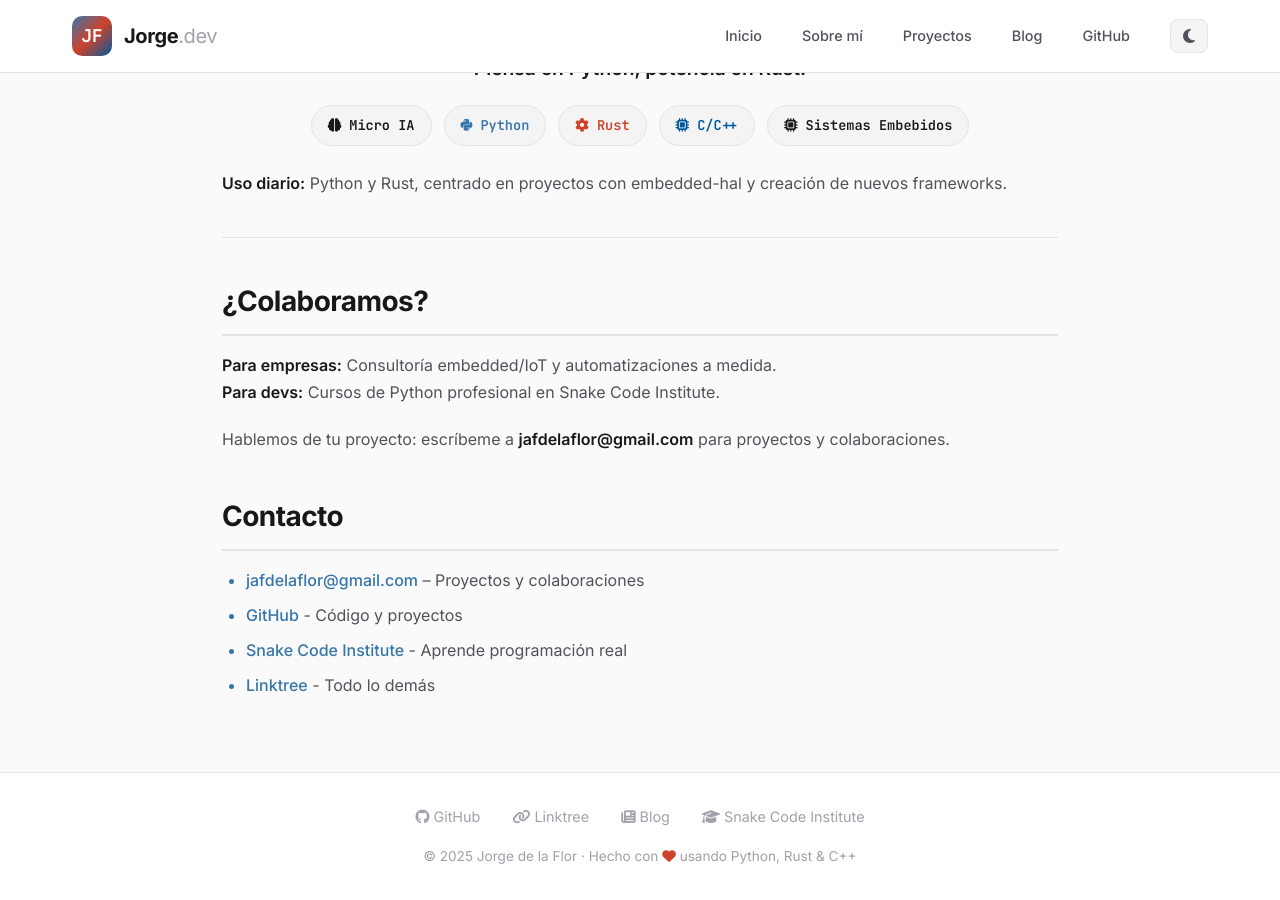
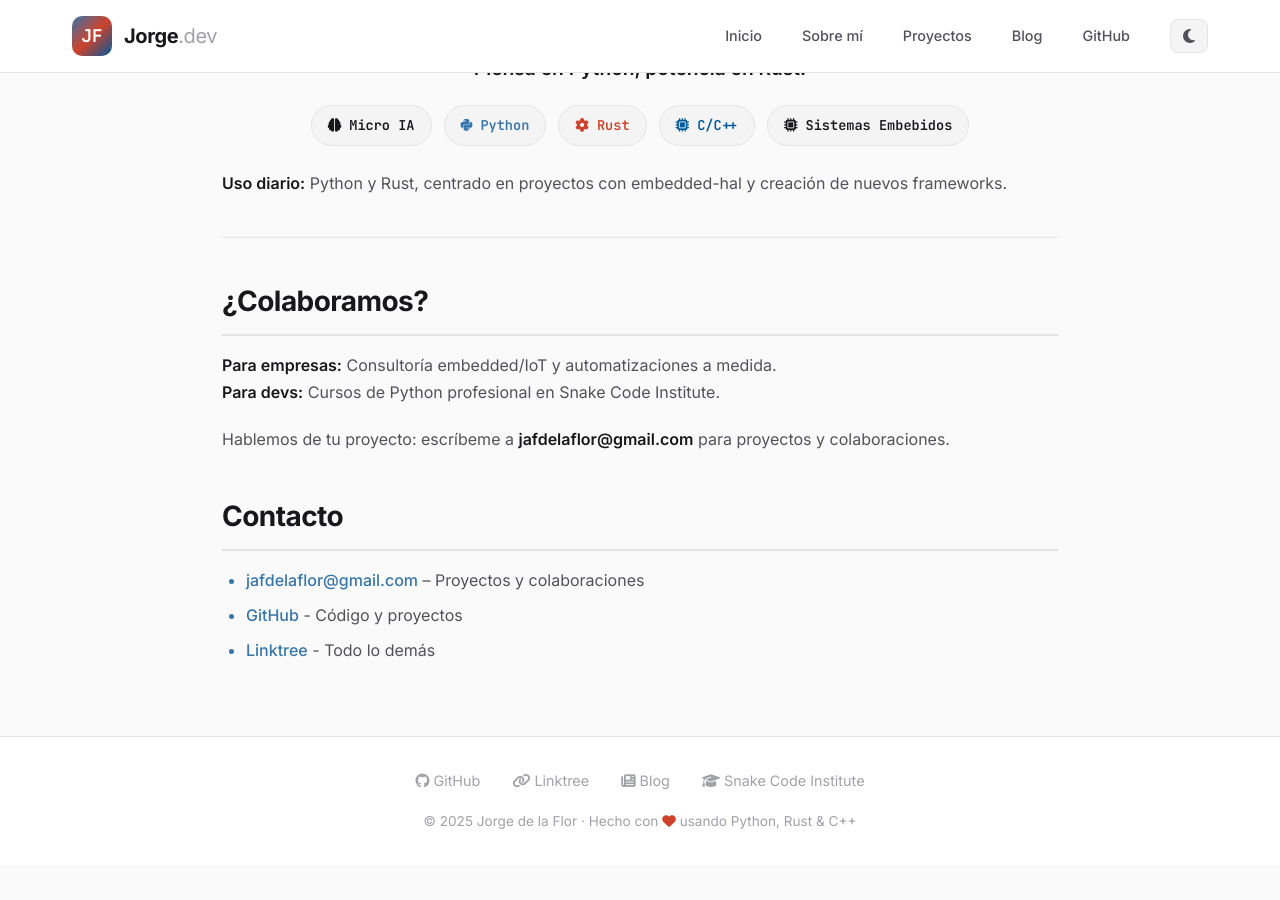
Before and after one commit to Jorge-de-la-Flor/Jorge-de-la-Flor.github.io, a Jekyll site: the page built from index.md, in a window 1280 px wide and 900 px high, scrolled down 1862 px. Built offline with Jekyll 4.4.1, drawn with Linux system fonts in a browser that asks for light colours; after the commit the page ends 2727 px from its top, so only the background shows below that.

Commit message:
bug fixed

```diff
--- a/index.md
+++ b/index.md
@@ -19,9 +19,9 @@
 
   <div class="social-links">
     <a href="{{ site.github.owner_url }}" class="social-link" title="GitHub"><i class="fab fa-github"></i></a>
-    <a href="https://linktr.ee/frostalo" class="social-link" title="Linktree"><i class="fas fa-link"></i></a>
-    <a href="{{ '/md_pages/sci/' | relative_url }}" class="social-link" title="SCI"><i class="fas fa-graduation-cap"></i></a>
-    <a href="{{ '/md_pages/cci/' | relative_url }}" class="social-link" title="CCI"><i class="fas fa-rust"></i></a>
+    <a href="https://linktr.ee/frost_core" class="social-link" title="Linktree"><i class="fas fa-link"></i></a>
+    <!-- <a href="{{ '/md_pages/sci/' | relative_url }}" class="social-link" title="SCI"><i class="fas fa-graduation-cap"></i></a> -->
+    <!-- <a href="{{ '/md_pages/cci/' | relative_url }}" class="social-link" title="CCI"><i class="fas fa-rust"></i></a> -->
   </div>
 </div>
 
@@ -98,5 +98,5 @@
 
 - [jafdelaflor@gmail.com](mailto:jafdelaflor@gmail.com) – Proyectos y colaboraciones
 - [GitHub]({{ site.github.owner_url }}) - Código y proyectos
-- [Snake Code Institute]({{ '/md_pages/sci/' | relative_url }}) - Aprende programación real
-- [Linktree](https://linktr.ee/frostalo) - Todo lo demás
+<!-- - [Snake Code Institute]({{ '/md_pages/sci/' | relative_url }}) - Aprende programación real    -->
+- [Linktree](https://linktr.ee/frost_core) - Todo lo demás
```
